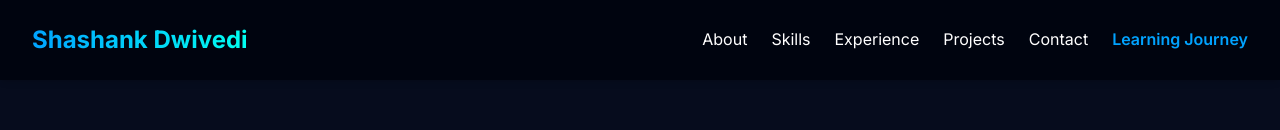
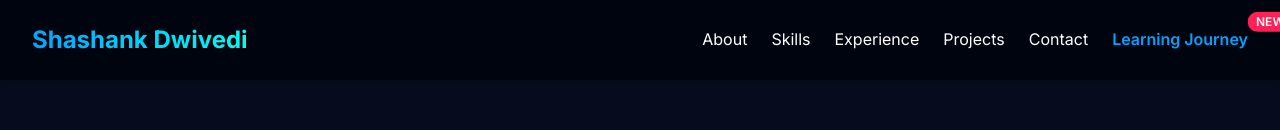
Before and after one commit to Shanky-21/portfolio_, a Next.js app: page /learning in a window 1280 px wide. Shown: the top 130 px of the page. Built offline with nearby package versions, Linux system fonts and the light colour scheme.

Commit message:
Updated the code

```diff
--- a/scripts/add-study.js
+++ b/scripts/add-study.js
@@ -70,7 +70,7 @@ const isValidDate = (dateString) => {
 
   // Check if date is in the future
   const today = new Date();
-  today.setHours(0, 0, 0, 0);
+  today.setUTCHours(0, 0, 0, 0);
 
   if (date > today) {
     console.error(`${colors.red}Error: Cannot add study sessions for future dates${colors.reset}`);
--- a/src/components/Header.tsx
+++ b/src/components/Header.tsx
@@ -140,10 +140,19 @@ const Header = () => {
             <Link
               key={link.id}
               href={link.href}
-              className={`${linkBaseClasses} hover:text-[#00A3FF] cursor-pointer ${pathname === link.href ? 'text-[#00A3FF] font-semibold' : 'text-white'}`}
+              className={`${linkBaseClasses} hover:text-[#00A3FF] cursor-pointer ${pathname === link.href ? 'text-[#00A3FF] font-semibold' : 'text-white'} group`}
               onClick={closeMobileMenu}
             >
-              {link.label}
+              <span className="relative inline-block">
+                {link.label}
+                {link.id === "learning" && (
+                  <span className="absolute top-0 right-0 transform translate-x-full -translate-y-3/4 group-hover:scale-110 transition-transform duration-150">
+                    <span className="inline-block bg-rose-500 text-white text-xs font-semibold px-2 py-1 rounded-full leading-none animate-pulse">
+                      NEW
+                    </span>
+                  </span>
+                )}
+              </span>
             </Link>
           ))}
         </div>
@@ -181,10 +190,19 @@ const Header = () => {
               <Link
                 key={link.id}
                 href={link.href}
-                className={`${linkBaseClasses} py-2 text-lg w-full text-center hover:text-[#00A3FF] cursor-pointer ${pathname === link.href ? 'text-[#00A3FF] font-semibold' : 'text-white'}`}
+                className={`${linkBaseClasses} py-2 text-lg w-full text-center hover:text-[#00A3FF] cursor-pointer ${pathname === link.href ? 'text-[#00A3FF] font-semibold' : 'text-white'} group`}
                 onClick={closeMobileMenu}
               >
-                {link.label}
+                <span className="relative inline-block">
+                  {link.label}
+                  {link.id === "learning" && (
+                    <span className="absolute top-0 right-0 transform translate-x-full -translate-y-3/4 group-hover:scale-110 transition-transform duration-150">
+                      <span className="inline-block bg-rose-500 text-white text-xs font-semibold px-2 py-1 rounded-full leading-none animate-pulse">
+                        NEW
+                      </span>
+                    </span>
+                  )}
+                </span>
               </Link>
             ))}
           </div>
--- a/src/data/learning-data.json
+++ b/src/data/learning-data.json
@@ -11,5 +11,4 @@
     "minutes": 30,
     "notes": "Dummy"
   }
-
 ]
```
